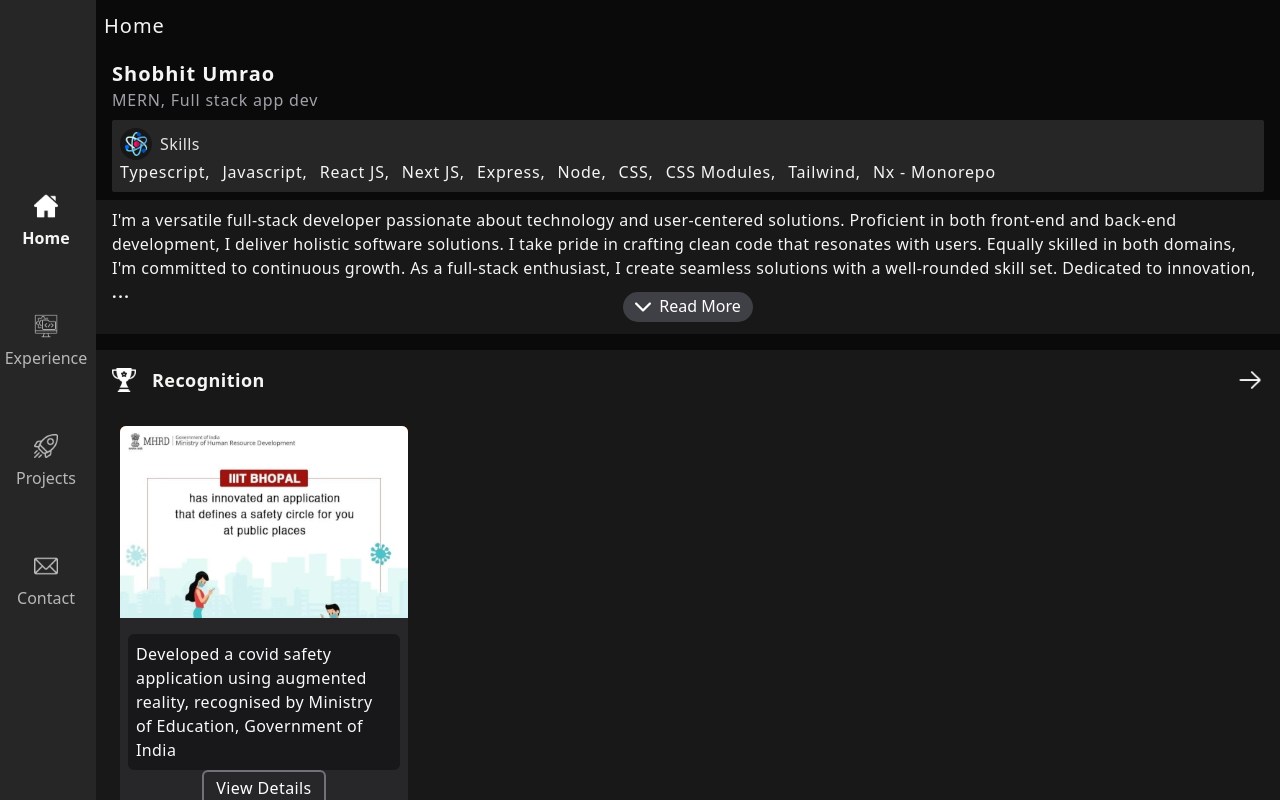
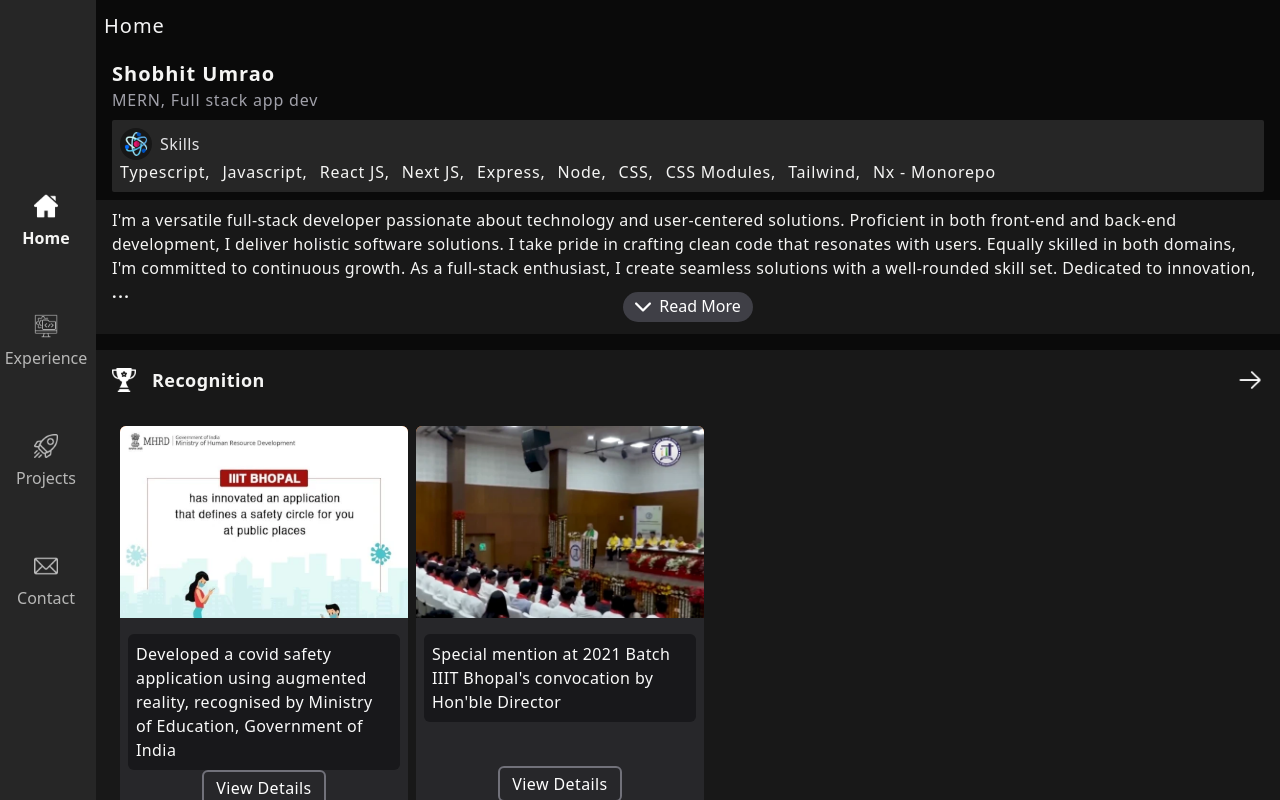
Before and after one commit to orpic/main-website, a React (Vite) app: page / in a window 1280 px wide. Built offline with nearby package versions, Linux system fonts and the light colour scheme.

Commit message:
Auto-commit, message:- add special mention card
  A  src/assets/images/files/convocationScreenshot.webp
  M  src/assets/images/images.ts
  M  src/pages/Homepage.tsx

```diff
--- a/src/assets/images/images.ts
+++ b/src/assets/images/images.ts
@@ -22,6 +22,7 @@ import achievementTrophy from "./files/achievementTrophy.png";
 import arrowLineRight from "./files/arrowLineRight.png";
 //
 import mhrdImage from "./files/mhrdImage.webp";
+import convocationScreenshot from "./files/convocationScreenshot.webp";
 
 export default {
   loading,
@@ -48,4 +49,5 @@ export default {
   arrowLineRight,
   //
   mhrdImage,
+  convocationScreenshot,
 };
--- a/src/pages/Homepage.tsx
+++ b/src/pages/Homepage.tsx
@@ -61,6 +61,14 @@ const Homepage = () => {
             imgSrcAlt={"ministry of education shobhit umrao"}
             descriptionPara={
               "Developed a covid safety application using augmented reality, recognised by Ministry of Education, Government of India"
+            }
+            onViewDetailsClick={() => {}}
+          />
+          <RecognitionCard
+            imgSrc={images.convocationScreenshot}
+            imgSrcAlt={"convocation shobhit umrao"}
+            descriptionPara={
+              "Special mention at 2021 Batch IIIT Bhopal's convocation by Hon'ble Director"
             }
             onViewDetailsClick={() => {}}
           />
```
Also changed, not shown: src/assets/images/files/convocationScreenshot.webp (added).
